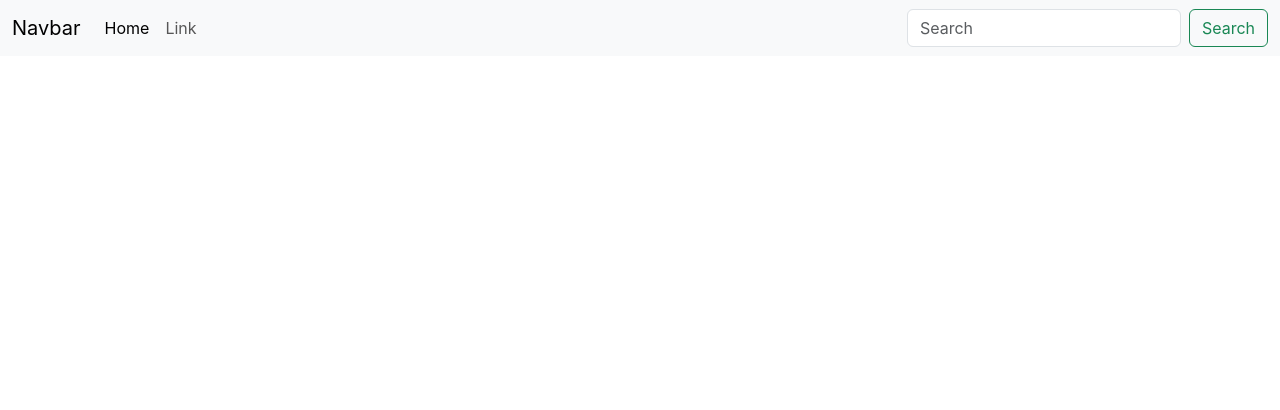
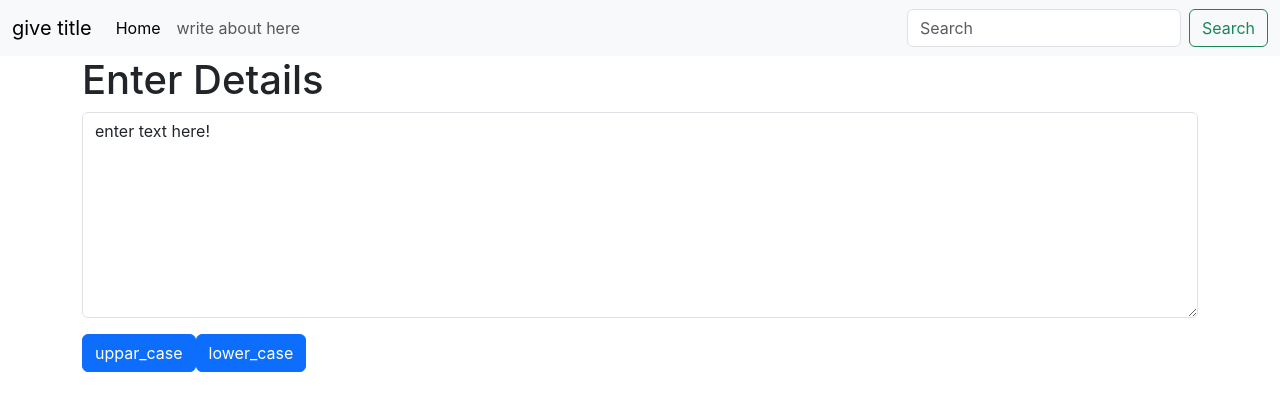
Before and after one commit to anshumanthakur07/react_learning, a React (Create React App) app: page / in a window 1280 px wide. Shown: the top 410 px of the page. Built offline with nearby package versions, Linux system fonts and the light colour scheme.

Commit message:
components+props+states

```diff
--- a/src/App.js
+++ b/src/App.js
@@ -1,32 +1,16 @@
 import logo from './logo.svg';
 import './App.css';
+import Navbar from './component/Navbar';
+import Textarea from './component/Textarea';
 
 function App() {
   return (
     <>
-    <nav className="navbar navbar-expand-lg bg-body-tertiary">
-  <div className="container-fluid">
-    <a className="navbar-brand" href="#">Navbar</a>
-    <button className="navbar-toggler" type="button" data-bs-toggle="collapse" data-bs-target="#navbarSupportedContent" aria-controls="navbarSupportedContent" aria-expanded="false" aria-label="Toggle navigation">
-      <span className="navbar-toggler-icon"></span>
-    </button>
-    <div className="collapse navbar-collapse" id="navbarSupportedContent">
-      <ul className="navbar-nav me-auto mb-2 mb-lg-0">
-        <li className="nav-item">
-          <a className="nav-link active" aria-current="page" href="#">Home</a>
-        </li>
-        <li className="nav-item">
-          <a className="nav-link" href="#">Link</a>
-        </li>
-
-      </ul>
-      <form className="d-flex" role="search">
-        <input className="form-control me-2" type="search" placeholder="Search" aria-label="Search"/>
-        <button className="btn btn-outline-success" type="submit">Search</button>
-      </form>
-    </div>
-  </div>
-</nav>
+       {/* <Navbar title="TextUtil" link="about"/> */}
+       <Navbar />
+       <div className="container">
+       <Textarea heading="Enter Details"/>
+      </div>
     </>
 
   );
--- /dev/null
+++ b/src/component/Navbar.js
@@ -0,0 +1,39 @@
+import React from 'react'
+import propTypes from 'prop-types'
+
+
+export default function Navbar(props) {
+  return (
+    <nav className="navbar navbar-expand-lg bg-body-tertiary">
+    <div className="container-fluid">
+      <a className="navbar-brand" href="#">{props.title}</a>
+      <button className="navbar-toggler" type="button" data-bs-toggle="collapse" data-bs-target="#navbarSupportedContent" aria-controls="navbarSupportedContent" aria-expanded="false" aria-label="Toggle navigation">
+        <span className="navbar-toggler-icon"></span>
+      </button>
+      <div className="collapse navbar-collapse" id="navbarSupportedContent">
+        <ul className="navbar-nav me-auto mb-2 mb-lg-0">
+          <li className="nav-item">
+            <a className="nav-link active" aria-current="page" href="#">Home</a>
+          </li>
+          <li className="nav-item">
+            <a className="nav-link" href="#">{props.link}</a>
+          </li>
+
+        </ul>
+        <form className="d-flex" role="search">
+          <input className="form-control me-2" type="search" placeholder="Search" aria-label="Search"/>
+          <button className="btn btn-outline-success" type="submit">Search</button>
+        </form>
+      </div>
+    </div>
+  </nav>
+  )
+}
+Navbar.propTypes={
+    title: propTypes.string,
+    link:propTypes.string
+}
+Navbar.defaultProps={
+    title:"give title",
+    link:"write about here"
+};
--- /dev/null
+++ b/src/component/Textarea.js
@@ -0,0 +1,35 @@
+
+import React,{useState} from 'react'
+
+export default function Textarea(props) {
+    const handleUpClick=()=>{
+    // console.log("uppercase was clicked!")
+    let newtext=text.toUpperCase();
+    setText(newtext);
+    }
+    const handledownpClick=()=>{
+    // console.log("uppercase was clicked!")
+    let newtext=text.toLowerCase();
+    setText(newtext);
+    }
+    const handleOnChange=(event)=>{
+    // console.log("onchange was clicked!")
+    setText(event.target.value);
+}
+                                                                  //text="new text"  ---->wrong way to change the state
+                                                              //setText("new text")  ---->right way to change the state
+const[text,setText]=useState('enter text here!');
+
+    return (
+        <>
+    <h1>{props.heading}</h1>
+<div className="mb-3">
+  <textarea className="form-control" id="txt_area" value={text} onChange={handleOnChange}  rows="8"></textarea>
+</div>
+<button type="buton" className='btn btn-primary' onClick={handleUpClick}>uppar_case</button>
+
+<button type="buton" className='btn btn-primary'  onClick={handledownpClick}>lower_case</button>
+
+    </>
+  )
+}
```
